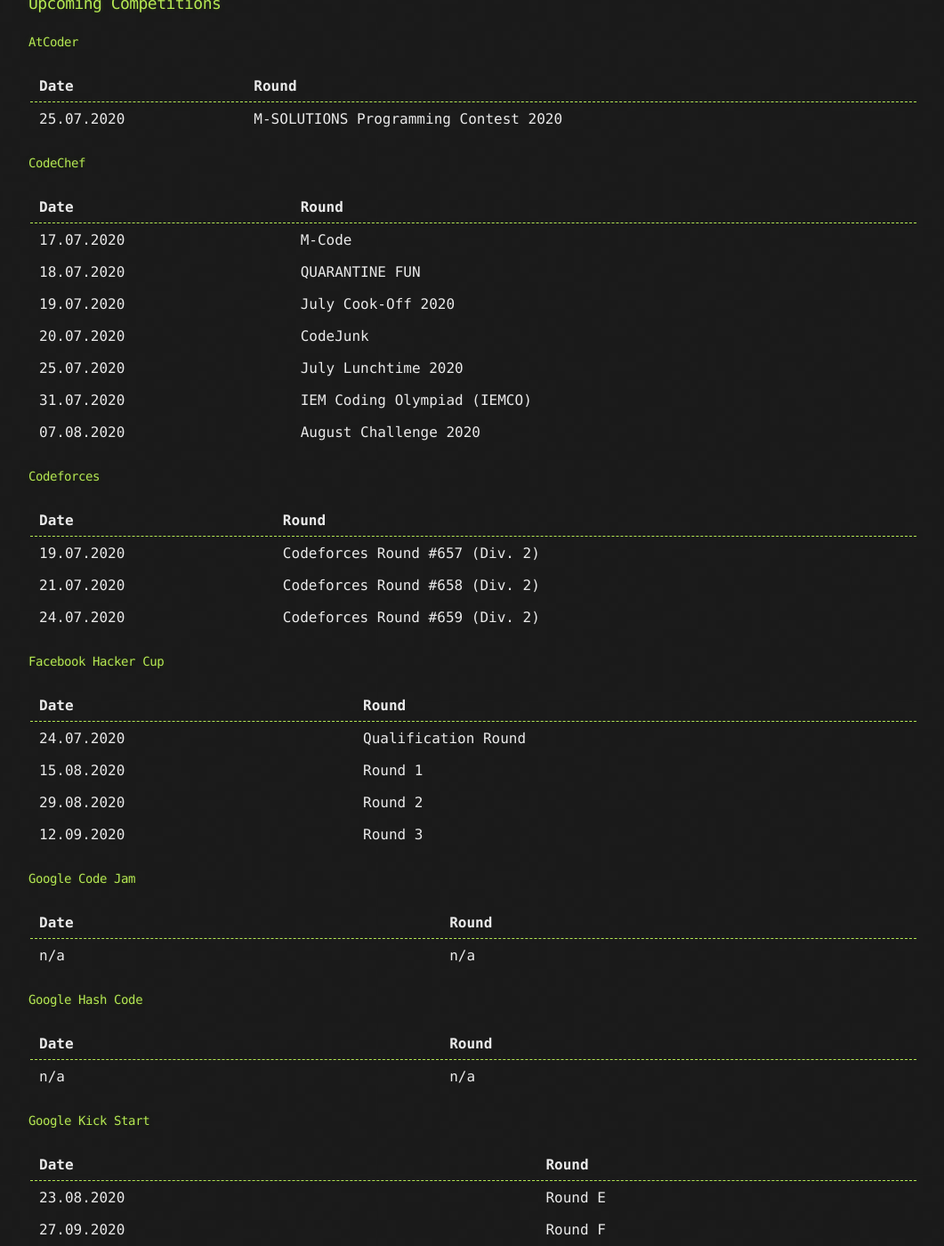
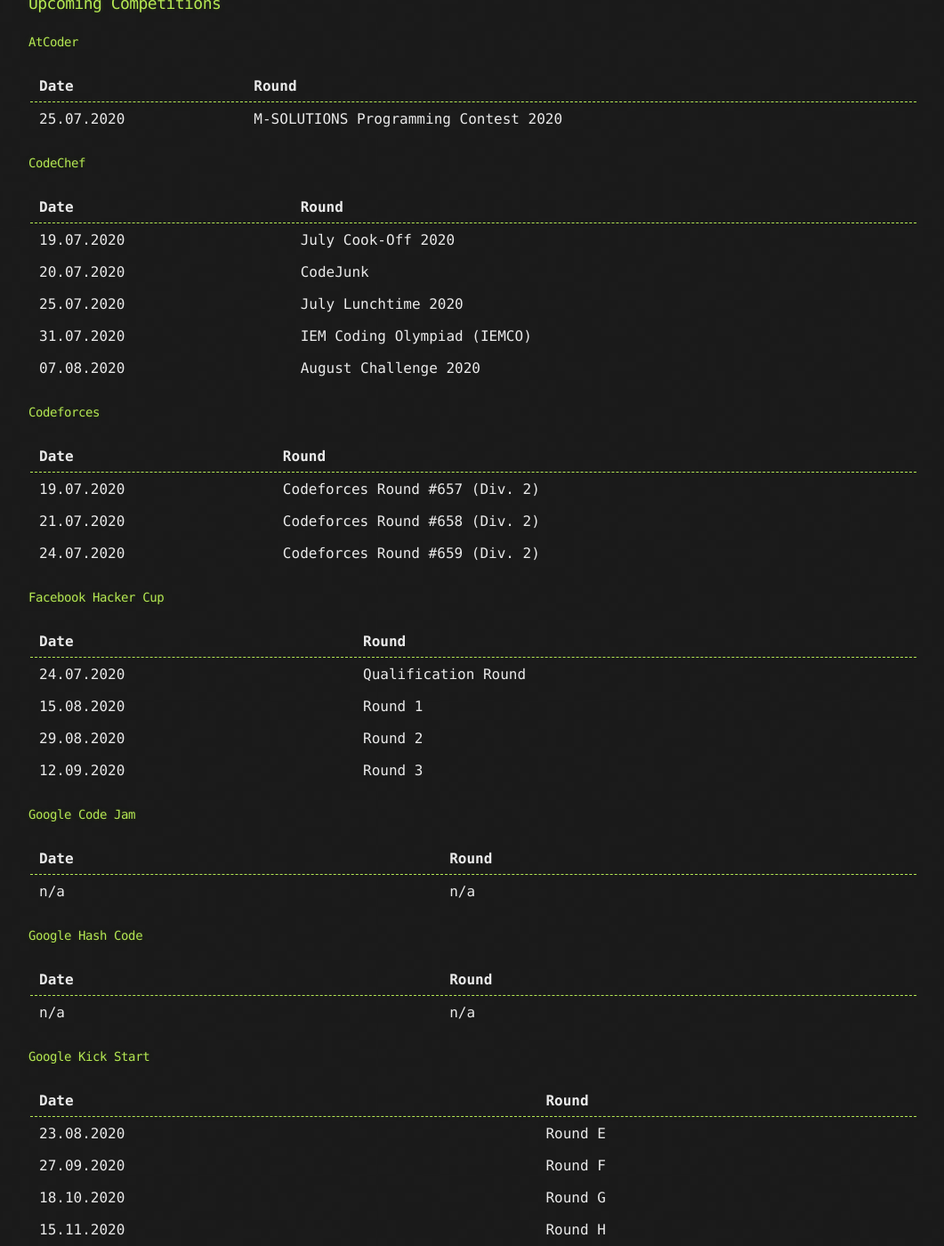
Before and after one commit to goodHunter27/serhatgiydiren.github.io, a Jekyll site: the page built from _posts/2020-01-07-coding-competitions.md, in a window 1280 px wide and 1400 px high, scrolled down 808 px. Shown: the whole window at 89% size, without its empty margins (108-1169 px from the left). Built offline with Jekyll 4.4.1, drawn with Linux system fonts in a browser that asks for light colours; some of the changed text lies outside the part shown.

Commit message:
Update 2020-01-07-coding-competitions.md

```diff
--- a/_posts/2020-01-07-coding-competitions.md
+++ b/_posts/2020-01-07-coding-competitions.md
@@ -28,8 +28,6 @@
 
 Date | Round
 ------------ | -------------
-17.07.2020 | M-Code
-18.07.2020 | QUARANTINE FUN
 19.07.2020 | July Cook-Off 2020
 20.07.2020 | CodeJunk
 25.07.2020 | July Lunchtime 2020
@@ -78,7 +76,7 @@
 
 Date | Round
 ------------ | -------------
-18.07.2020 | July Circuits '20
+n/a | n/a
 
 #### HackerRank
 
```
